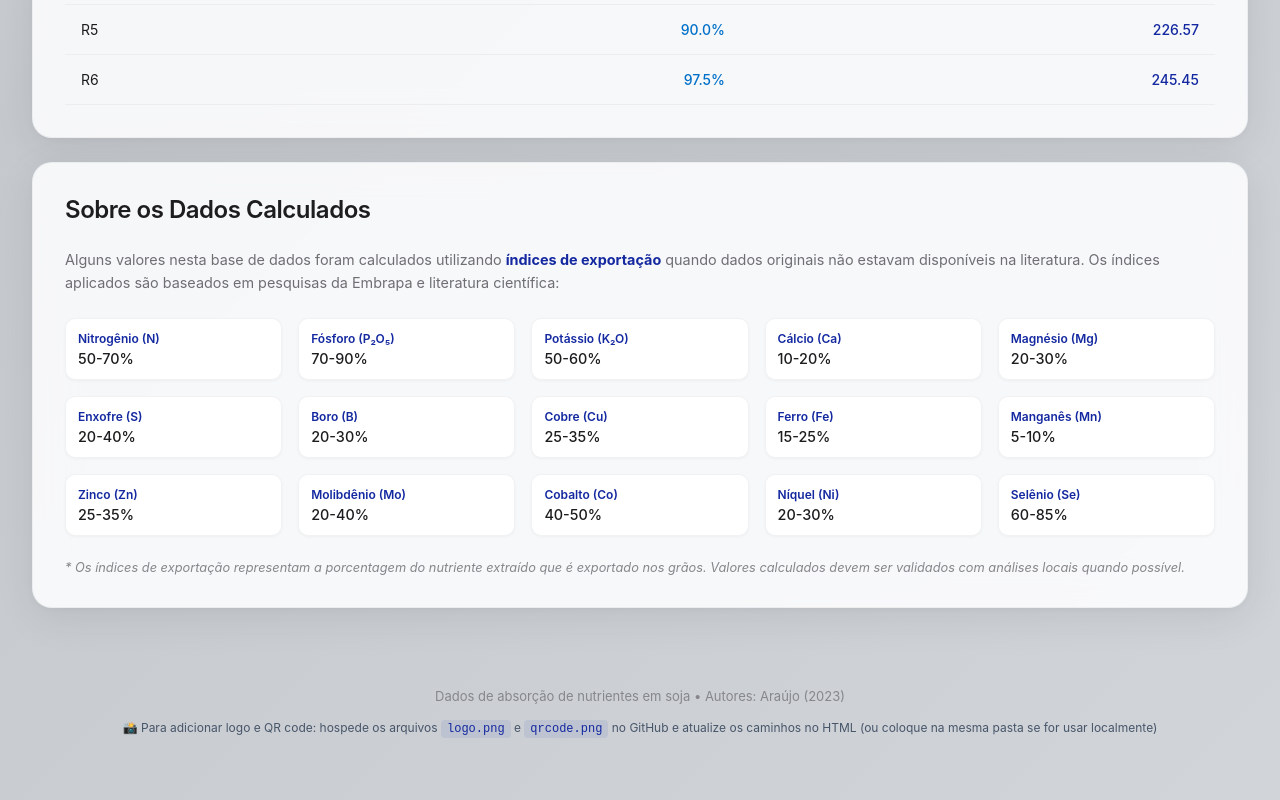
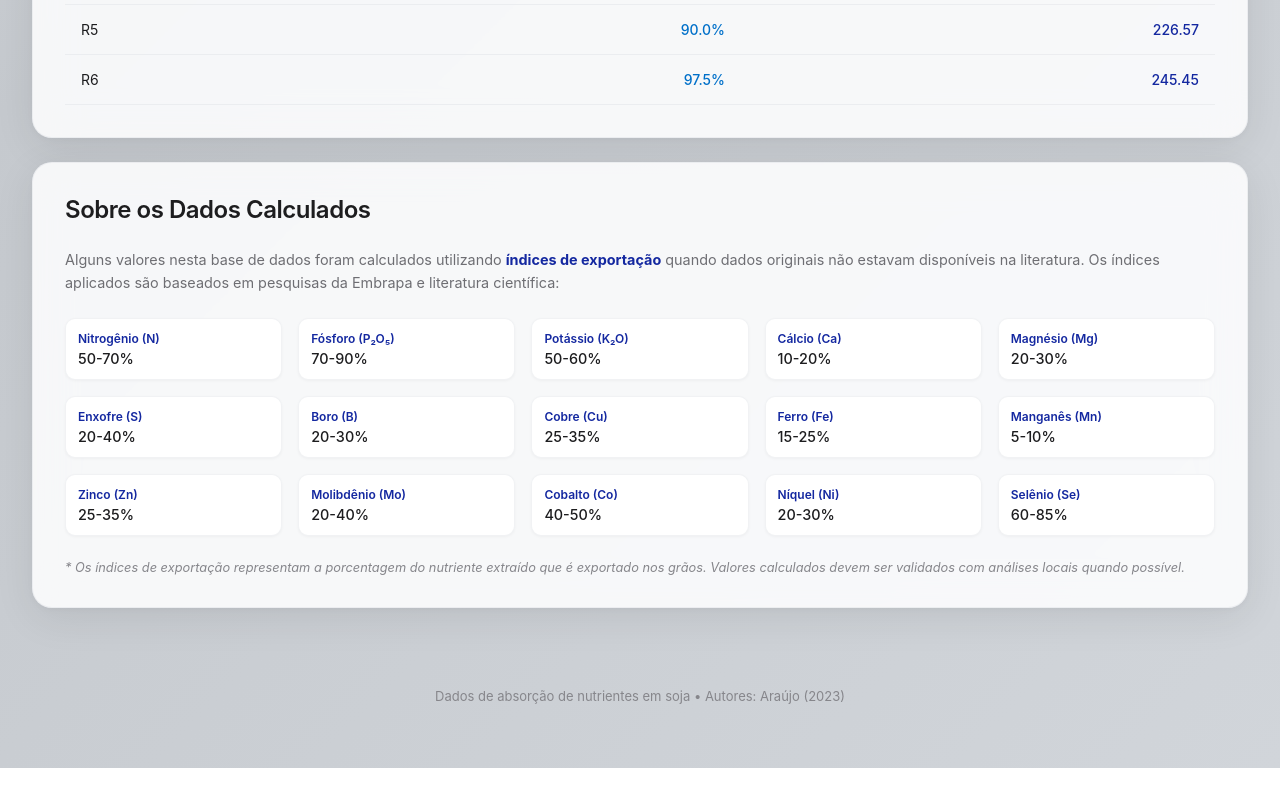
Before and after one commit to AfonsoRaudinei/EXPNUTRIENTE, a plain HTML site: page index.html in a window 1280 px wide. Shown: the part 1818-2618 px from the top of the page. After the commit the page ends 2586 px from the top, so only its background shows below. Drawn offline with nearby package versions, Linux system fonts and the light colour scheme.

Commit message:
Update index.html

```diff
--- a/index.html
+++ b/index.html
@@ -550,9 +550,6 @@
         <!-- Footer -->
         <footer>
             <p>Dados de absorção de nutrientes em soja • <span id="footerInfo"></span></p>
-            <p style="margin-top: 1rem; font-size: 0.75rem; color: #475569;">
-                📸 Para adicionar logo e QR code: hospede os arquivos <code>logo.png</code> e <code>qrcode.png</code> no GitHub e atualize os caminhos no HTML (ou coloque na mesma pasta se for usar localmente)
-            </p>
         </footer>
     </div>
 
```
